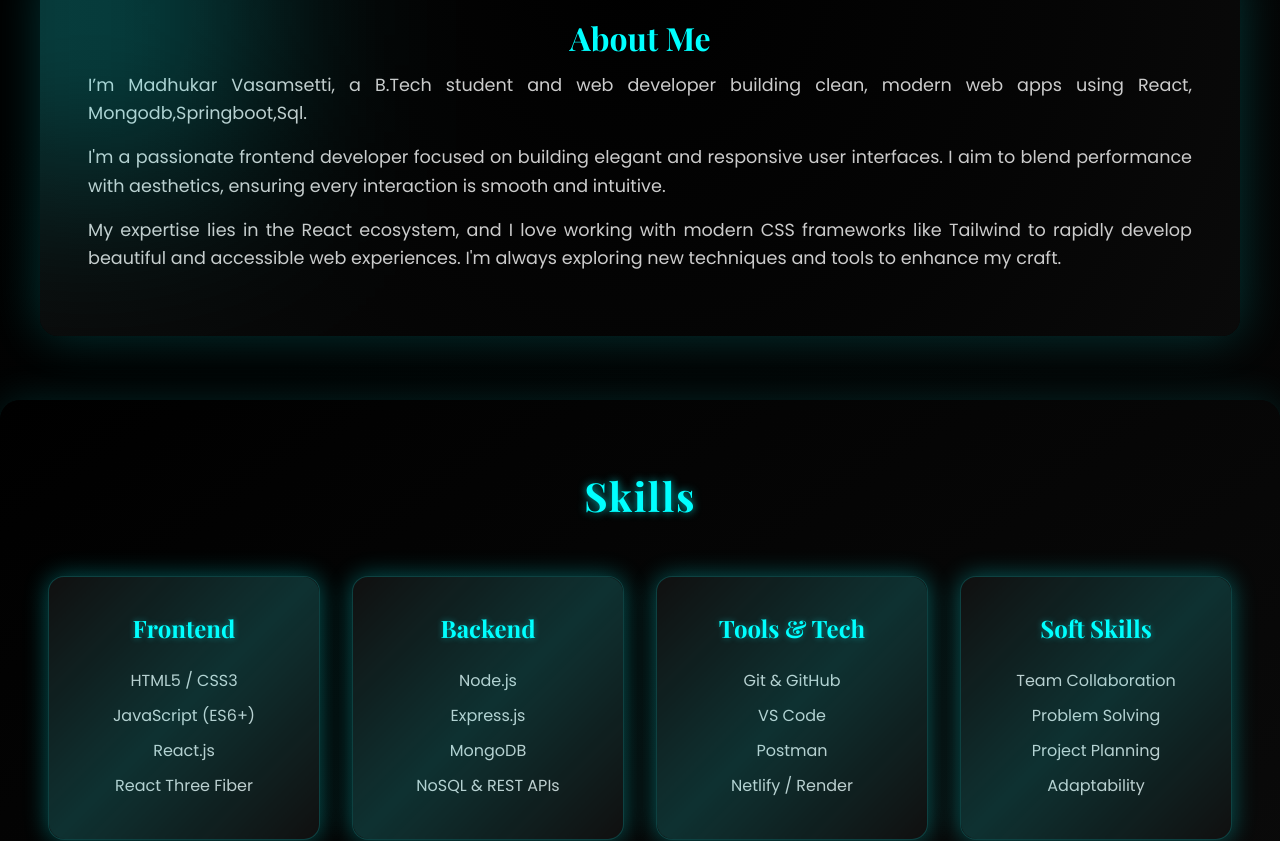
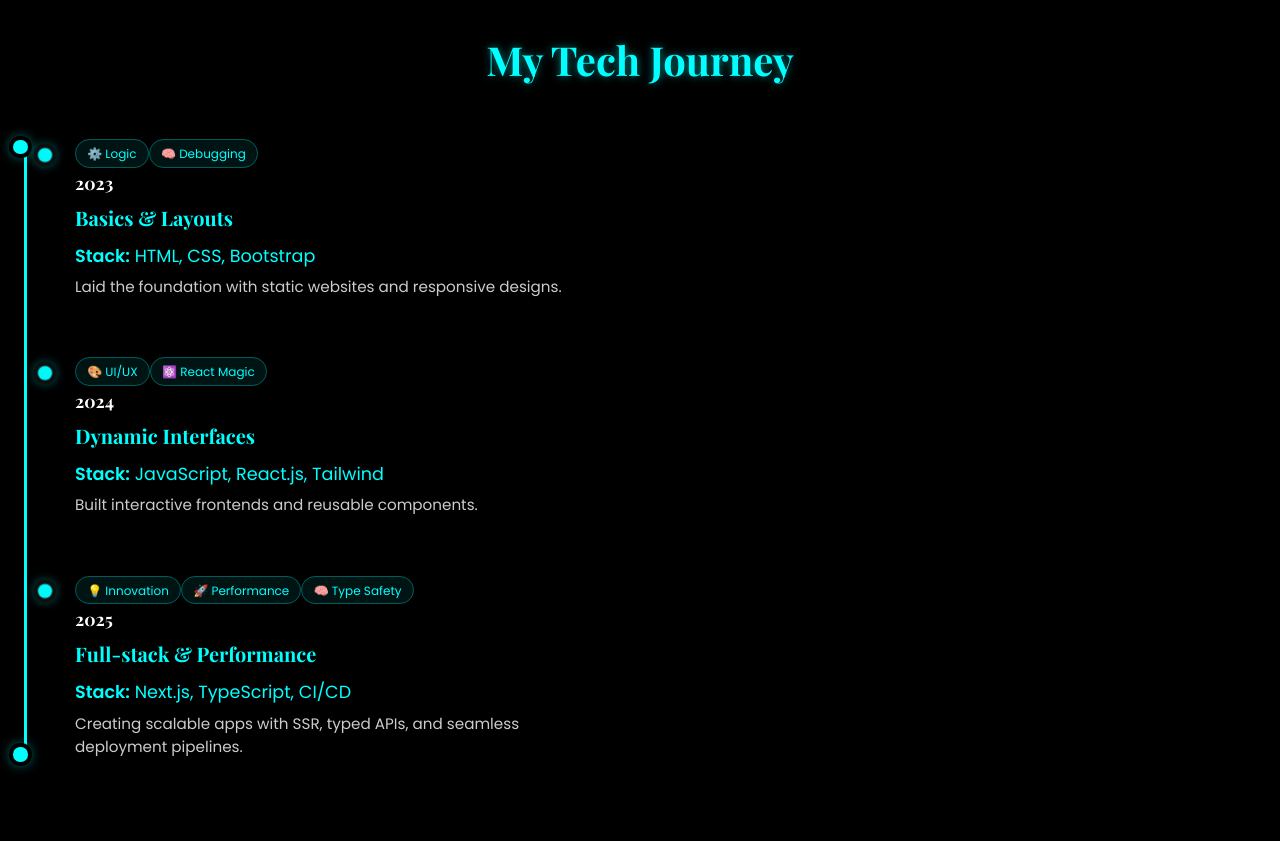
Before and after one commit to MadhuVasamsetti/portfolio, a React (Create React App) app: page / in a window 1280 px wide. Shown: the part 980-1821 px from the top of the page. Built offline with nearby package versions, Linux system fonts and the light colour scheme.

Commit message:
Normalize line endings

```diff
--- a/src/components/Home.jsx
+++ b/src/components/Home.jsx
@@ -4,10 +4,10 @@
 import "../styles/aos.css";
 import "../styles/Home.css";
 import "../styles/Profile.css";
-import "../styles/About.css";
 import "../styles/Skills.css";
 import "../styles/Projects.css";
 import "../styles/Contact.css";
+import "../styles/Journey.css";
 
 const Home = () => {
   const skillsRef = useRef(null);
@@ -15,19 +15,16 @@
   useEffect(() => {
     AOS.init({ duration: 1000, once: true });
 
-    // Click handler for shuffle animation
     const handleShuffle = () => {
       const cards = skillsRef.current.querySelectorAll(".skill-card");
-      cards.forEach((card, index) => {
+      cards.forEach((card) => {
         card.classList.add("shuffle-animate");
-        // Remove class after animation duration
         setTimeout(() => card.classList.remove("shuffle-animate"), 600);
       });
     };
 
     const section = skillsRef.current;
     section.addEventListener("click", handleShuffle);
-
     return () => section.removeEventListener("click", handleShuffle);
   }, []);
 
@@ -51,21 +48,68 @@
         <p className="intro" data-aos="fade-up" data-aos-delay="200">
           Off the clock, you’ll find me exploring new frameworks, leveling up
           with side projects, or deep-diving into dev talks and tech trends.
-          I’m always curious, always learning, and always creating.
         </p>
       </section>
 
-      {/* About Section */}
-      <section id="about" className="about-section" data-aos="fade-right">
-        <h2>About Me</h2>
-       <p>I’m Madhukar Vasamsetti, a B.Tech student and web developer building clean, modern web apps using React, Mongodb,Springboot,Sql.
-</p>
-        <p>
-          I'm a passionate frontend developer focused on building elegant and responsive user interfaces. I aim to blend performance with aesthetics, ensuring every interaction is smooth and intuitive.
-        </p>
-        <p>
-          My expertise lies in the React ecosystem, and I love working with modern CSS frameworks like Tailwind to rapidly develop beautiful and accessible web experiences. I'm always exploring new techniques and tools to enhance my craft.
-        </p>
+      {/* Journey Section */}
+      <section id="journey" className="journey-section" data-aos="fade-up">
+        <h2 className="journey-title">My Tech Journey</h2>
+        <div className="timeline">
+          {/* 2023 */}
+          <div className="timeline-item">
+            <div className="timeline-tags">
+              <span className="tag logic">⚙️ Logic</span>
+              <span className="tag debug">🧠 Debugging</span>
+            </div>
+            <div className="timeline-line"></div>
+            <div className="timeline-dot"></div>
+            <div className="timeline-content">
+              <h3 className="year">2023</h3>
+              <h4 className="role">Basics & Layouts</h4>
+              <p className="stack"><strong>Stack:</strong> HTML, CSS, Bootstrap</p>
+              <p className="description">
+                Laid the foundation with static websites and responsive designs.
+              </p>
+            </div>
+          </div>
+
+          {/* 2024 */}
+          <div className="timeline-item">
+            <div className="timeline-tags">
+              <span className="tag">🎨 UI/UX</span>
+              <span className="tag">⚛️ React Magic</span>
+            </div>
+            <div className="timeline-line"></div>
+            <div className="timeline-dot"></div>
+            <div className="timeline-content">
+              <h3 className="year">2024</h3>
+              <h4 className="role">Dynamic Interfaces</h4>
+              <p className="stack"><strong>Stack:</strong> JavaScript, React.js, Tailwind</p>
+              <p className="description">
+                Built interactive frontends and reusable components.
+              </p>
+            </div>
+          </div>
+
+          {/* 2025 */}
+          <div className="timeline-item">
+            <div className="timeline-tags">
+              <span className="tag">💡 Innovation</span>
+              <span className="tag">🚀 Performance</span>
+              <span className="tag">🧠 Type Safety</span>
+            </div>
+            <div className="timeline-line"></div>
+            <div className="timeline-dot"></div>
+            <div className="timeline-content">
+              <h3 className="year">2025</h3>
+              <h4 className="role">Full-stack & Performance</h4>
+              <p className="stack"><strong>Stack:</strong> Next.js, TypeScript, CI/CD</p>
+              <p className="description">
+                Creating scalable apps with SSR, typed APIs, and seamless deployment pipelines.
+              </p>
+            </div>
+          </div>
+        </div>
       </section>
 
       {/* Skills Section */}
@@ -79,7 +123,6 @@
               <li>JavaScript (ES6+)</li>
               <li>React.js</li>
               <li>React Three Fiber</li>
-
             </ul>
           </div>
           <div className="skill-card" data-aos="zoom-in" data-aos-delay="200">
@@ -119,25 +162,19 @@
           <div className="project-card" data-aos="flip-left">
             <h3>Stop Watch</h3>
             <p>
-              This stopwatch was built using HTML for the structure, CSS for
-              styling the interface, and JavaScript to handle the timing logic
-              and user interactions like start, stop, and reset.
+              Built using HTML, CSS, and JavaScript to handle start, stop, and reset functionality with an intuitive UI.
             </p>
           </div>
           <div className="project-card" data-aos="flip-left" data-aos-delay="200">
             <h3>Hospital Management System</h3>
             <p>
-              A responsive and modular hospital management system built using
-              React for frontend and Node.js with MongoDB for backend, enabling
-              appointment booking, patient records, pharmacy management, and billing workflows.
+              A responsive system built with React, Node.js, and MongoDB for handling appointments, pharmacy, and billing.
             </p>
           </div>
           <div className="project-card" data-aos="flip-left" data-aos-delay="400">
             <h3>Content Management System</h3>
             <p>
-              A full-stack CMS built with React, Express.js, and MongoDB that allows
-              users to create, edit, manage, and publish dynamic web content with
-              role-based access control and authentication.
+              A full-stack CMS built with React, Express.js, and MongoDB supporting user roles and dynamic content editing.
             </p>
           </div>
         </div>
@@ -151,7 +188,6 @@
         </p>
         <ul className="contact-details">
           <li><strong>Email:</strong> vasamsettimadhukar@gmail.com</li>
-          <li><strong>Phone:</strong> +91-8688064797</li>
           <li><strong>Location:</strong> Andhra Pradesh, India</li>
           <li>
             <strong>GitHub:</strong>{" "}
--- /dev/null
+++ b/src/styles/Journey.css
@@ -0,0 +1,170 @@
+/* -----------------------------
+   Section Styling
+----------------------------- */
+.journey-section {
+  background-color: #000;
+  color: #f0f0f0;
+  padding: 4rem 1.5rem;
+  font-family: 'Poppins', sans-serif;
+}
+
+/* -----------------------------
+   Title Styling
+----------------------------- */
+.journey-title {
+  text-align: center;
+  font-size: 2.5rem;
+  font-weight: 800;
+  color: #00ffff;
+  margin-bottom: 3rem;
+  text-shadow: 0 0 8px rgba(0, 255, 255, 0.5);
+  animation: fadeDown 1s ease-in-out;
+}
+
+/* -----------------------------
+   Timeline Container
+----------------------------- */
+.timeline {
+  position: relative;
+  border-left: 3px solid #00ffff;
+  padding-left: 2rem;
+  max-width: 550px;
+  margin-left: 0;
+  margin-right: auto;
+}
+
+/* Top & bottom glowing dots */
+.timeline::before,
+.timeline::after {
+  content: "";
+  position: absolute;
+  left: -0.85rem;
+  width: 0.9rem;
+  height: 0.9rem;
+  background-color: #00ffff;
+  border-radius: 50%;
+  box-shadow: 0 0 0 4px #000, 0 0 12px #00ffff;
+  animation: pulseGlow 2s infinite;
+}
+.timeline::before { top: 0; }
+.timeline::after { bottom: 0; }
+
+/* -----------------------------
+   Timeline Items
+----------------------------- */
+.timeline-item {
+  position: relative;
+  margin-bottom: 3.5rem;
+  padding-left: 1rem;
+  animation: slideUp 1s ease forwards;
+  opacity: 0;
+}
+
+.timeline-item:nth-child(1) { animation-delay: 0.2s; }
+.timeline-item:nth-child(2) { animation-delay: 0.4s; }
+.timeline-item:nth-child(3) { animation-delay: 0.6s; }
+
+/* Dot beside each item */
+.timeline-dot {
+  position: absolute;
+  left: -1.3rem;
+  top: 0.5rem;
+  width: 0.9rem;
+  height: 0.9rem;
+  background-color: #00ffff;
+  border-radius: 50%;
+  box-shadow: 0 0 0 4px #0f0f0f, 0 0 12px #00ffff;
+  animation: pulseDot 2s infinite ease-in-out;
+}
+
+/* -----------------------------
+   Content Styling
+----------------------------- */
+.timeline-content {
+  background: transparent;
+  border: none;
+  padding: 0.2rem 0;
+  box-shadow: none;
+  max-width: 100%;
+}
+
+/* -----------------------------
+   Text Elements
+----------------------------- */
+.year {
+  font-size: 1.1rem;
+  font-weight: bold;
+  color: #fff;
+  margin-bottom: 0.3rem;
+}
+
+.role {
+  font-size: 1.25rem;
+  font-weight: 600;
+  color: #00ffff;
+  margin-bottom: 0.5rem;
+}
+
+.stack {
+  font-weight: 500;
+  color: #00ffff;
+  margin: 0.4rem 0;
+}
+
+.description {
+  color: #ccc;
+  font-size: 0.95rem;
+  line-height: 1.5;
+}
+
+/* -----------------------------
+   Tags
+----------------------------- */
+.journey-tags {
+  margin-top: 0.75rem;
+  display: flex;
+  flex-wrap: wrap;
+  gap: 0.5rem;
+}
+
+.tag {
+  background-color: rgba(0, 255, 255, 0.08);
+  color: #00ffff;
+  padding: 0.3rem 0.7rem;
+  border-radius: 1rem;
+  font-size: 0.75rem;
+  font-weight: 500;
+  border: 1px solid rgba(0, 255, 255, 0.3);
+  transition: background-color 0.3s;
+}
+
+.tag:hover {
+  background-color: rgba(0, 255, 255, 0.25);
+}
+
+/* -----------------------------
+   Animations
+----------------------------- */
+@keyframes fadeDown {
+  0% { opacity: 0; transform: translateY(-20px); }
+  100% { opacity: 1; transform: translateY(0); }
+}
+
+@keyframes slideUp {
+  0% { transform: translateY(40px); opacity: 0; }
+  100% { transform: translateY(0); opacity: 1; }
+}
+
+@keyframes pulseDot {
+  0%, 100% { transform: scale(1); opacity: 1; }
+  50% { transform: scale(1.3); opacity: 0.7; }
+}
+
+@keyframes pulseGlow {
+  0%, 100% {
+    box-shadow: 0 0 0 4px #000, 0 0 10px #00ffff;
+  }
+  50% {
+    box-shadow: 0 0 0 4px #000, 0 0 20px #00ffff;
+  }
+}
```
